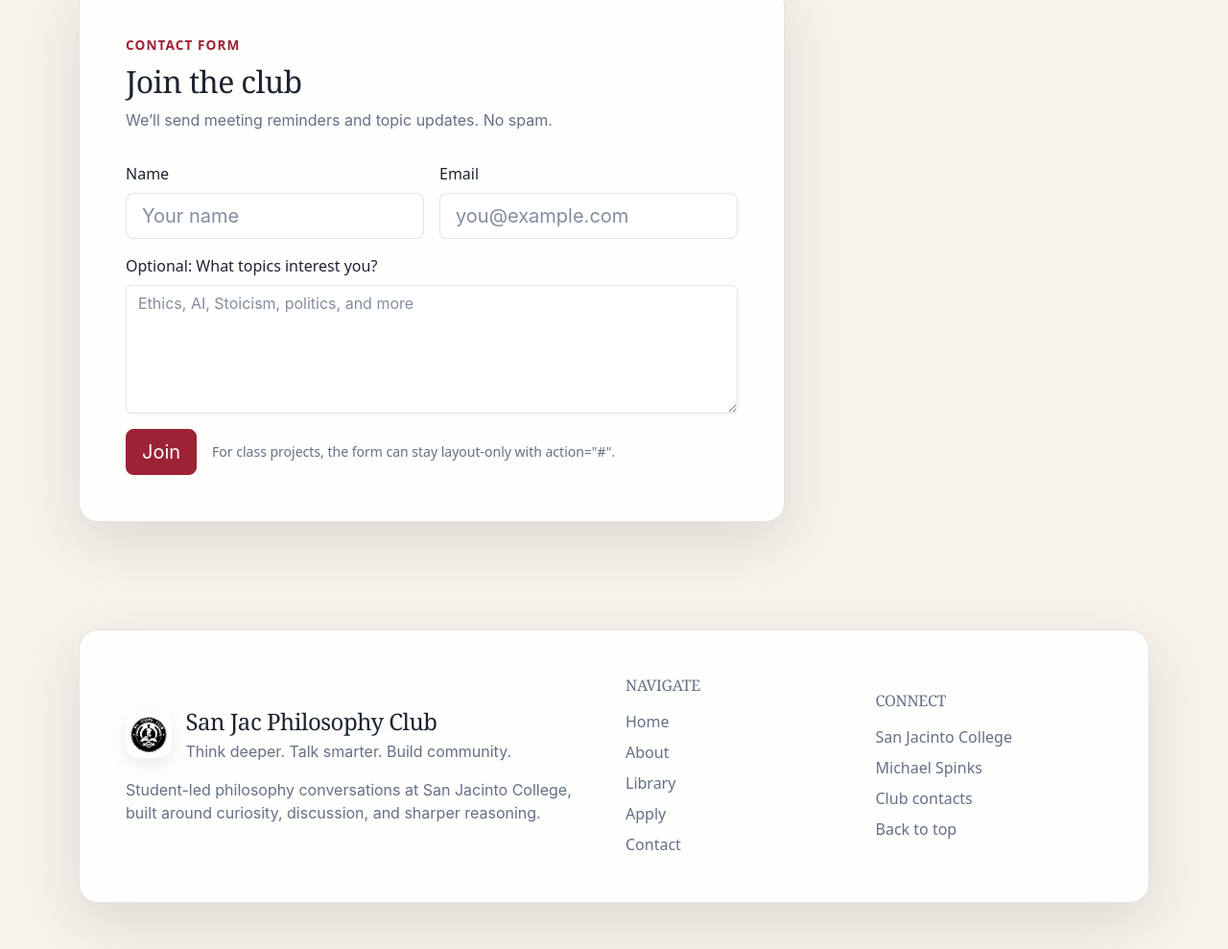
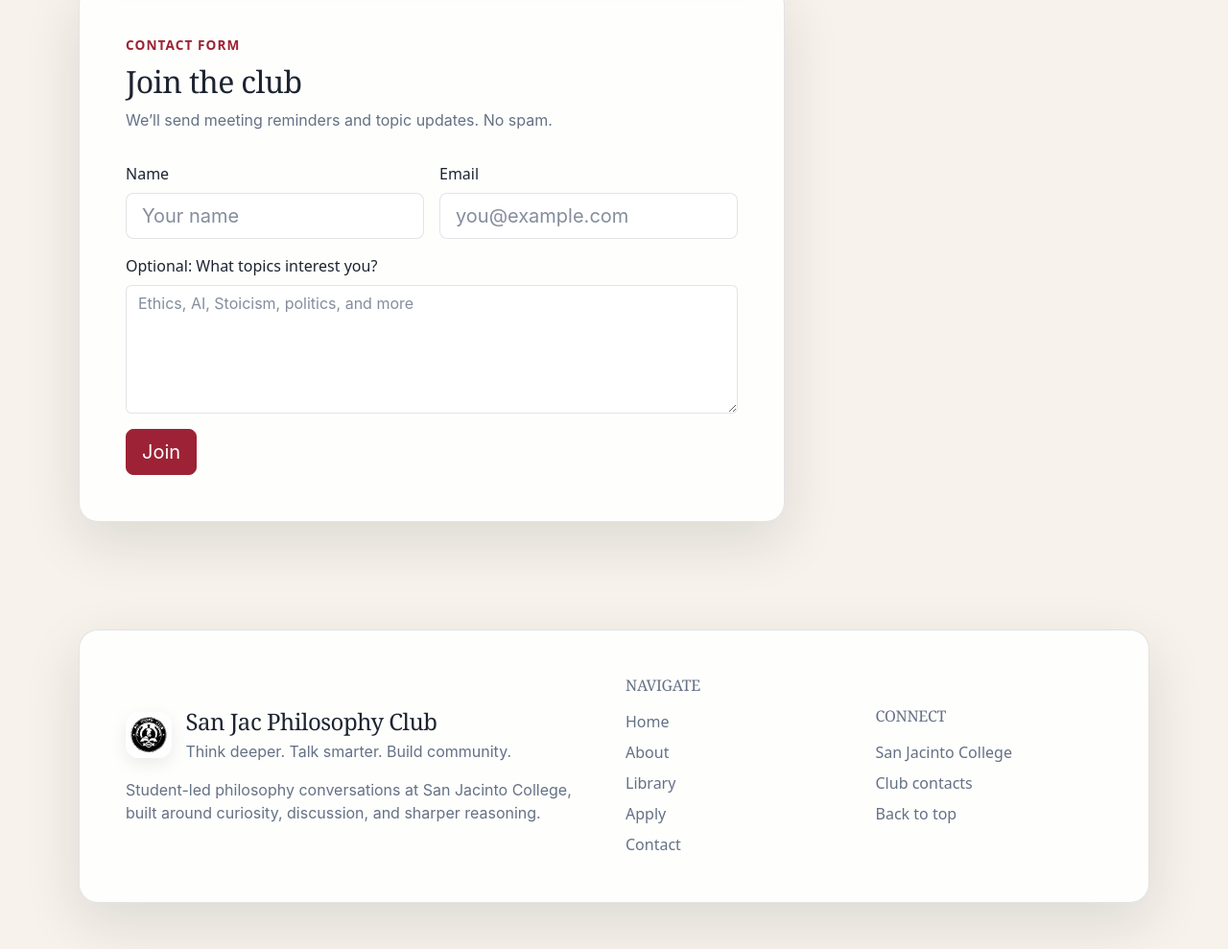
Before and after one commit to mikespinks0401/web-programming-project, a plain HTML site: page index.html in a window 1280 px wide. Shown: the part 3049-4038 px from the top of the page at 96% size. Drawn offline with Linux system fonts and the light colour scheme.

Commit message:
project: updated-final

```diff
--- a/index.html
+++ b/index.html
@@ -413,10 +413,6 @@
                           <button class="btn btn-primary btn-lg" type="submit">
                             Join
                           </button>
-                          <span class="muted-copy small"
-                            >For class projects, the form can stay layout-only
-                            with action="#".</span
-                          >
                         </div>
                       </form>
                     </div>
@@ -486,9 +482,6 @@
                   rel="noreferrer"
                   >San Jacinto College</a
                 >
-                <a href="mailto:spinks.m615183@stu.sanjac.edu"
-                  >Michael Spinks</a
-                >
                 <a href="contact.html">Club contacts</a>
                 <a href="#top">Back to top</a>
               </div>
```
Also changed, not shown: apply.html (+0 -3 lines), contact.html (+0 -3 lines), library.html (+2 -4 lines).
